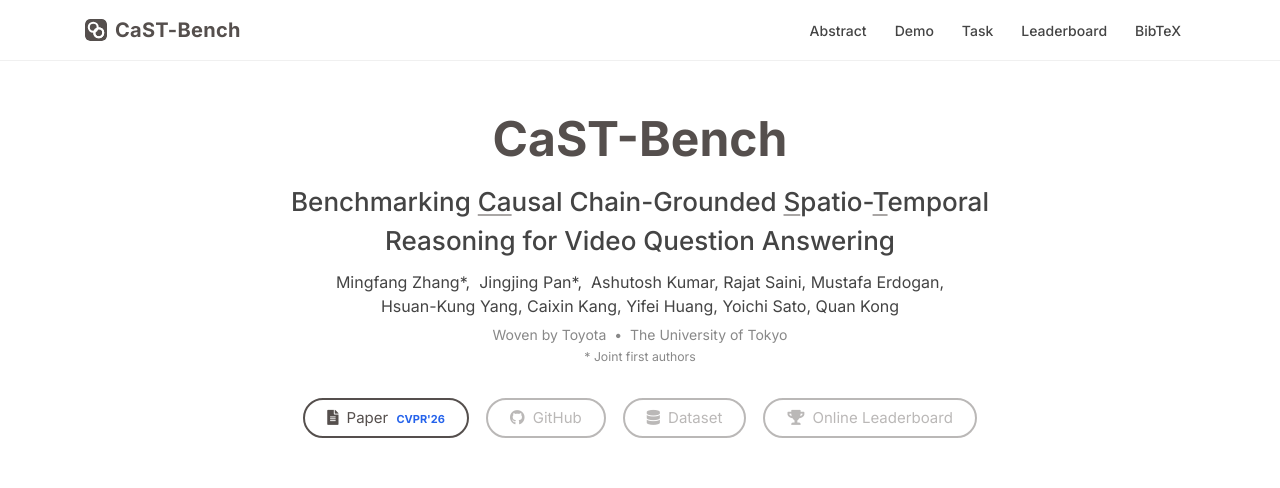
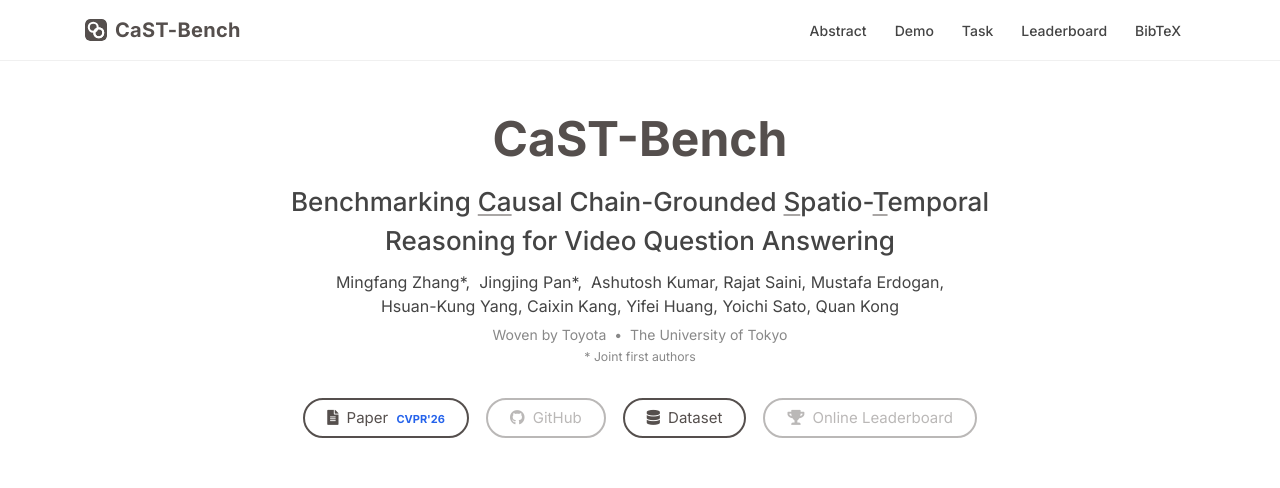
Before and after one commit to cast-bench/cast-bench.github.io, a plain HTML site: page index.html in a window 1280 px wide. Shown: the top 488 px of the page. Drawn offline with Linux system fonts and the light colour scheme; grey boxes are pictures that could not be loaded.

Commit message:
Enable Dataset button with HuggingFace link
Co-Authored-By: Claude Sonnet 4.6 <noreply@anthropic.com>

```diff
--- a/index.html
+++ b/index.html
@@ -62,7 +62,7 @@
       <a href="#" class="btn-outline-brand disabled">
         <i class="fab fa-github mr-1"></i> GitHub
       </a>
-      <a href="#" class="btn-outline-brand disabled">
+      <a href="https://huggingface.co/datasets/wovenbytoyota-vai/CaST-Bench" class="btn-outline-brand" target="_blank">
         <i class="fas fa-database mr-1"></i> Dataset
       </a>
       <a href="#leaderboard" class="btn-outline-brand disabled">
```
